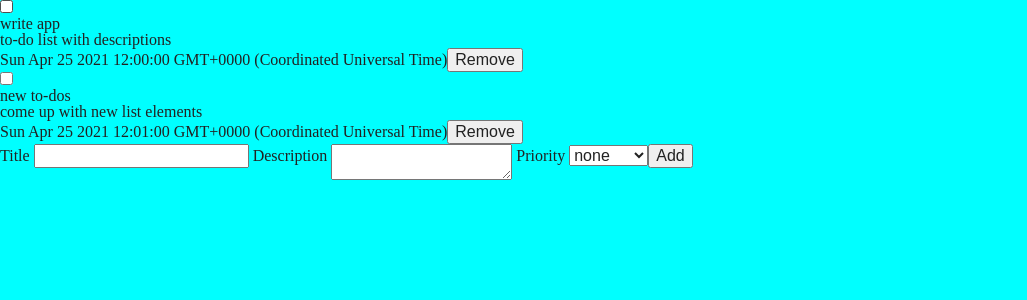
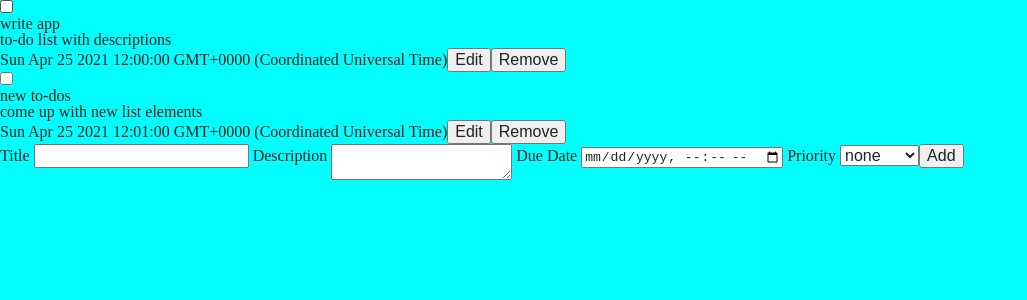
Before and after one commit to Akella13/pulkovo, a Vue app: page / in a window 1280 px wide. Shown: the top 300 px of the page, without its empty margins (0-1027 px from the left). Built offline with nearby package versions, Linux system fonts and the light colour scheme.

Commit message:
feat: edit event

```diff
--- a/src/components/Add.vue
+++ b/src/components/Add.vue
@@ -7,6 +7,10 @@
     <label>
       Description
       <textarea v-model="desc"></textarea>
+    </label>
+    <label>
+      Due Date
+      <input type="datetime-local" v-model="dueDate">
     </label>
     <label>
       Priority
@@ -32,7 +36,8 @@ export default {
         'low',
         'medium',
         'high',
-      ]
+      ],
+      dueDate: null,
     };
   },
   methods: {
@@ -41,8 +46,9 @@ export default {
         title: this.title,
         desc: this.desc,
         priority: this.priority,
-        date: Date(),
-        done: false,
+        date: new Date(),
+        dueDate: new Date(this.dueDate),
+        checked: false,
       })
     },
   },
--- a/src/components/List.vue
+++ b/src/components/List.vue
@@ -1,10 +1,11 @@
 <template>
   <ul>
     <li v-for="el in list" :key="el.title">
-      <input type="checkbox" v-model="el.done">
+      <input type="checkbox" v-model="el.checked">
       <h3>{{ el.title }}</h3>
       <p>{{ el.desc }}</p>
       <span>{{ el.date }}</span>
+      <button @click="Edit(el)">Edit</button>
       <button @click="Remove(el.title)">Remove</button>
     </li>
   </ul>
@@ -19,15 +20,17 @@ export default {
           title: 'write app',
           desc: 'to-do list with descriptions',
           date: new Date(2021, 3, 25, 12, 0, 0),
+          dueDate: new Date(2021, 3, 27, 12, 0, 0),
           priority: 1,
-          done: false,
+          checked: false,
         },
         {
           title: 'new to-dos',
           desc: 'come up with new list elements',
           date: new Date(2021, 3, 25, 12, 1, 0),
+          dueDate: null,
           priority: 2,
-          done: false,
+          checked: false,
         },
       ],
     };
@@ -36,6 +39,9 @@ export default {
     Remove(str) {
       this.list = this.list.filter(({ title }) => title !== str);
     },
+    Edit(el) {
+      this.$emit('edit', el);
+    },
   },
 }
 </script>
```
